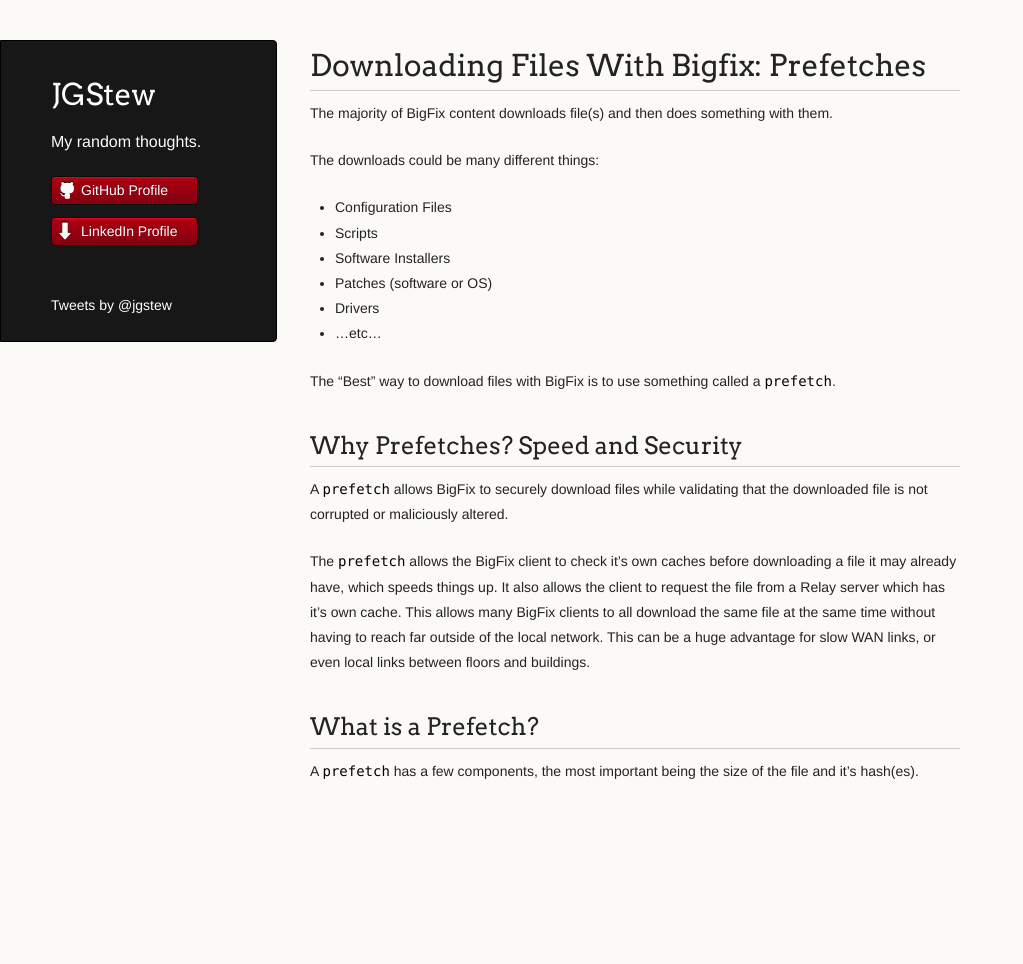
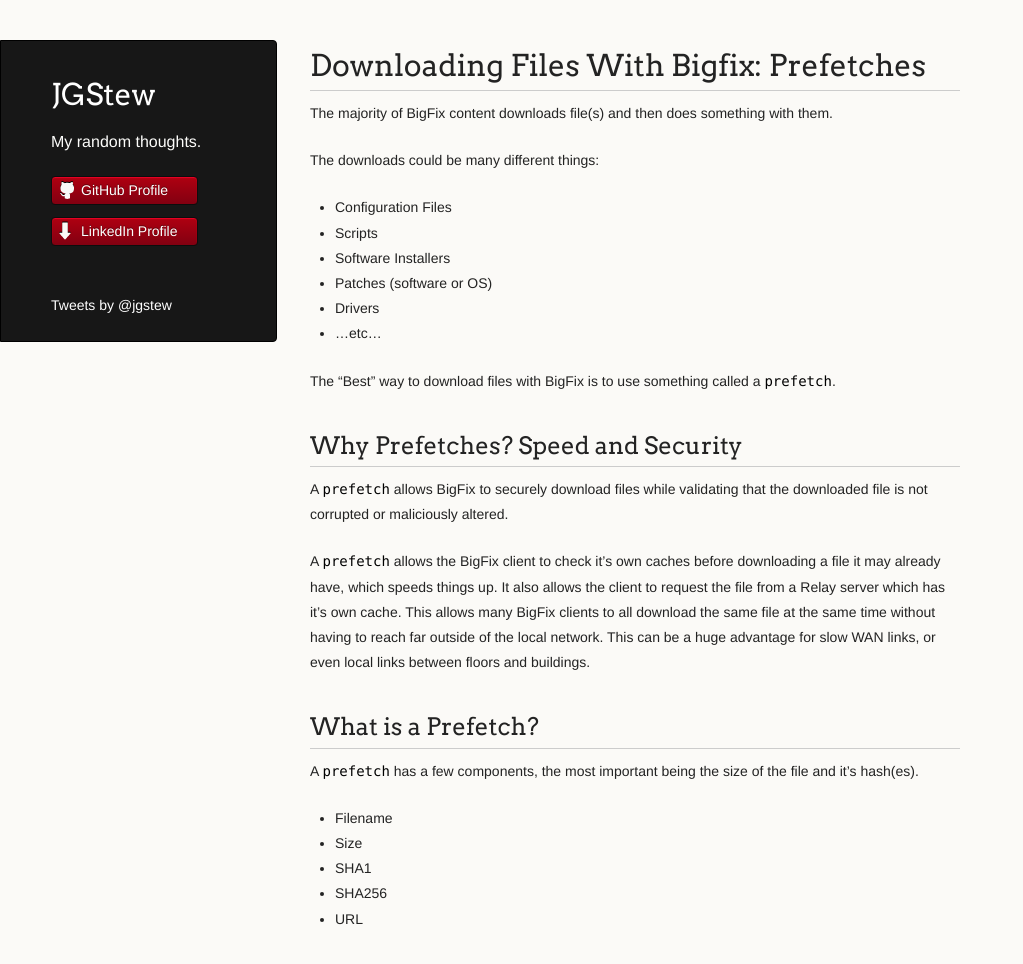
Before and after one commit to jgstew/jgstew.github.io, a Jekyll site: the page built from _posts/2016-11-21-Downloading-Files-with-BigFix:-Prefetches.md, in a window 1280 px wide and 1004 px high. Shown: the top 964 px of the window, without its empty margins (0-1023 px from the left). Built offline with Jekyll 4.4.1, drawn with Linux system fonts in a browser that asks for light colours; comment, search, counter and statistics services are not loaded.

Commit message:
Update 2016-11-21-Downloading-Files-with-BigFix:-Prefetches.md

```diff
--- a/_posts/2016-11-21-Downloading-Files-with-BigFix:-Prefetches.md
+++ b/_posts/2016-11-21-Downloading-Files-with-BigFix:-Prefetches.md
@@ -15,8 +15,14 @@ The "Best" way to download files with BigFix is to use something called a `prefe
 
 A `prefetch` allows BigFix to securely download files while validating that the downloaded file is not corrupted or maliciously altered.
 
-The `prefetch` allows the BigFix client to check it's own caches before downloading a file it may already have, which speeds things up. It also allows the client to request the file from a Relay server which has it's own cache. This allows many BigFix clients to all download the same file at the same time without having to reach far outside of the local network. This can be a huge advantage for slow WAN links, or even local links between floors and buildings.
+A `prefetch` allows the BigFix client to check it's own caches before downloading a file it may already have, which speeds things up. It also allows the client to request the file from a Relay server which has it's own cache. This allows many BigFix clients to all download the same file at the same time without having to reach far outside of the local network. This can be a huge advantage for slow WAN links, or even local links between floors and buildings.
 
 ## What is a Prefetch?
 
 A `prefetch` has a few components, the most important being the size of the file and it's hash(es).
+
+- Filename
+- Size
+- SHA1
+- SHA256
+- URL
```
